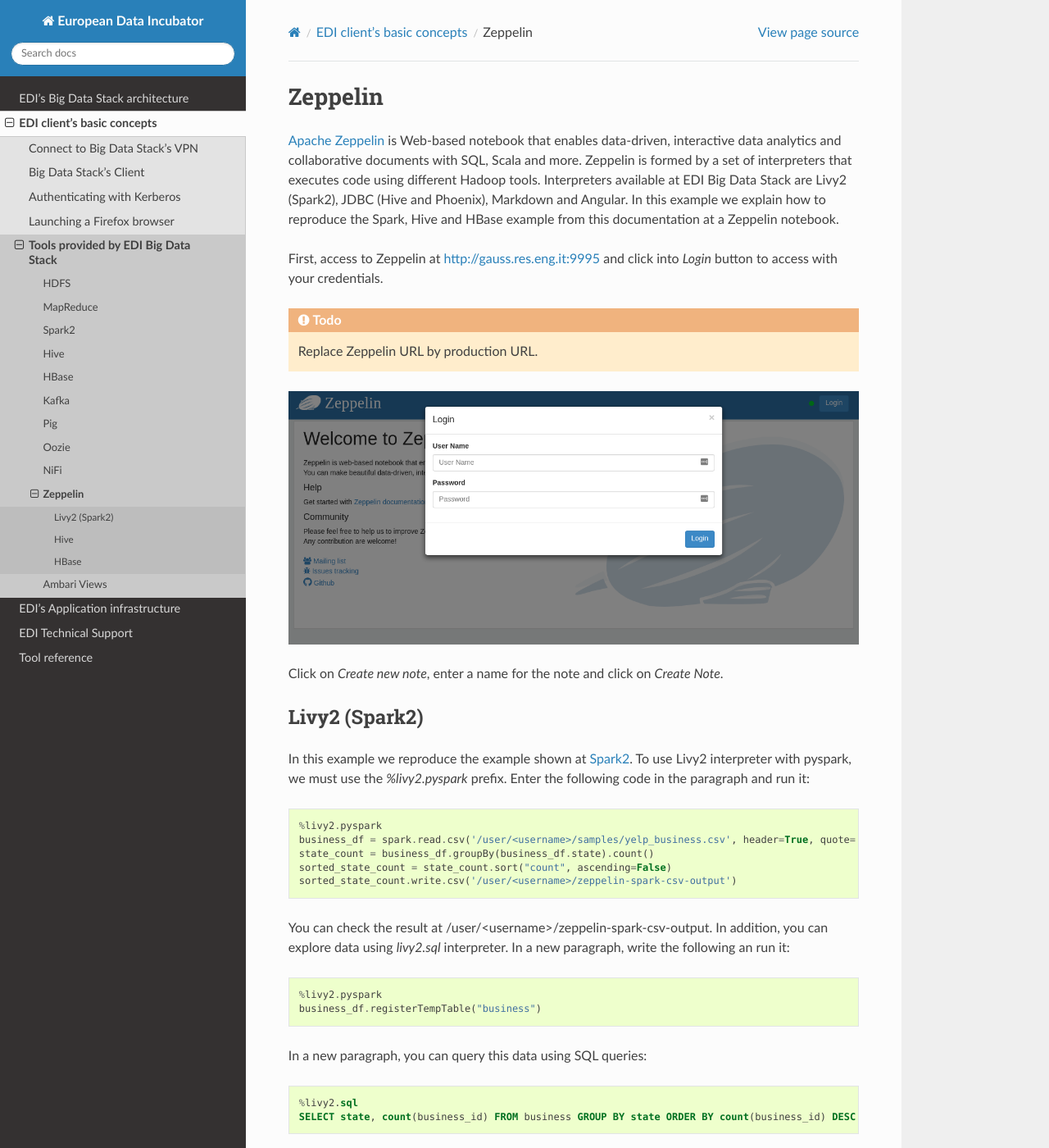
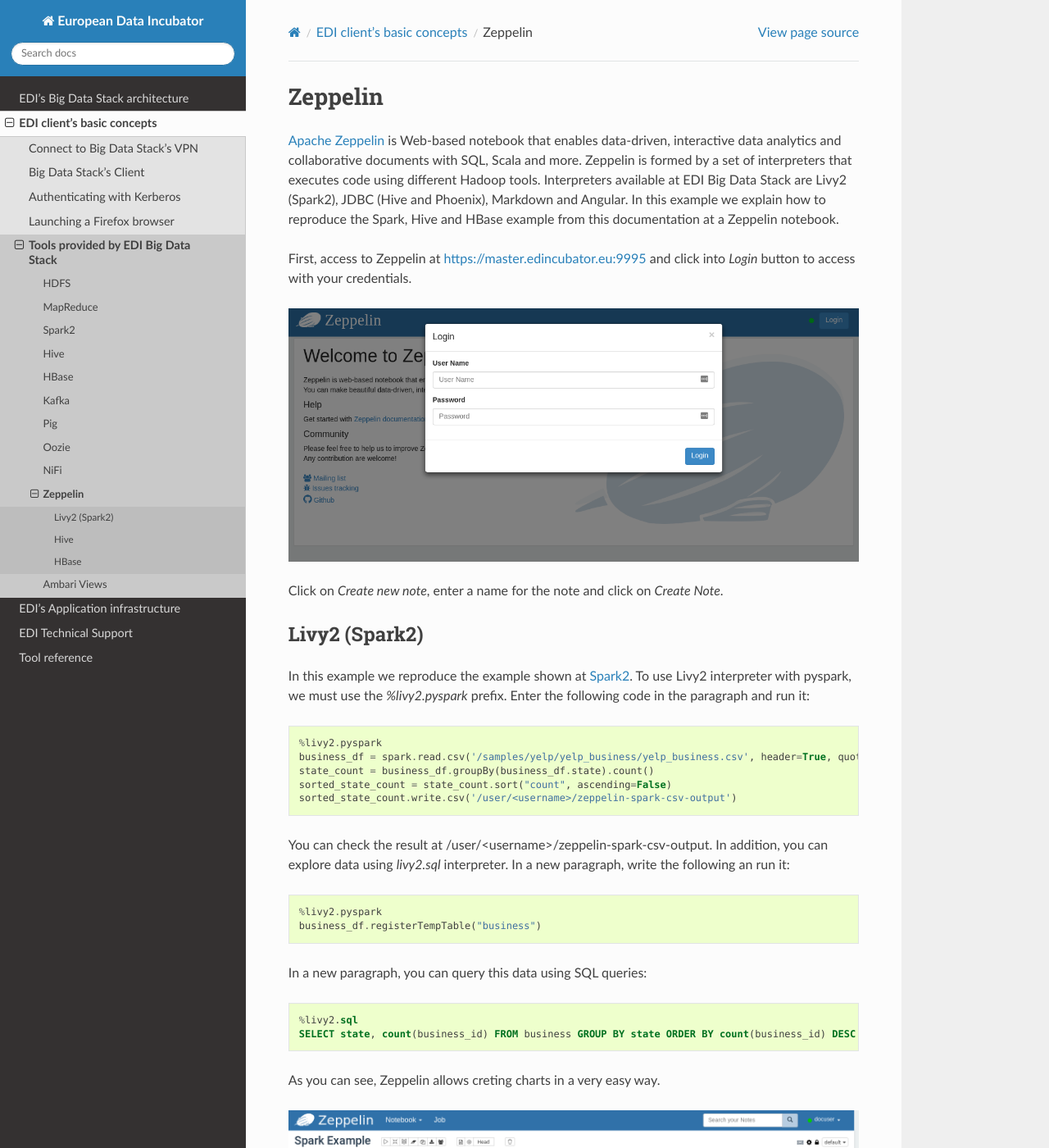
Before and after one commit to edincubator/edi-doc, a Sphinx documentation site: the page built from source/big-data-stack/tools/zeppelin.rst, in a window 1280 px wide and 1400 px high. Shown: the whole window at 82% size. Built offline with Sphinx 7.4.7 and the Read the Docs theme 2.0.0, drawn with Linux system fonts in a browser that asks for light colours.

Commit message:
Updating zeppelin

```diff
--- a/source/big-data-stack/tools/zeppelin.rst
+++ b/source/big-data-stack/tools/zeppelin.rst
@@ -9,12 +9,9 @@
 In this example we explain how to reproduce the Spark, Hive and HBase example
 from this documentation at a Zeppelin notebook.
 
-First, access to Zeppelin at http://gauss.res.eng.it:9995 and click into `Login`
+First, access to Zeppelin at https://master.edincubator.eu:9995 and click into `Login`
 button to access with your credentials.
 
-.. todo::
-
-  Replace Zeppelin URL by production URL.
 
 .. image:: img/zeppelin-login.png
 
@@ -30,7 +27,7 @@
 .. code-block:: python
 
   %livy2.pyspark
-  business_df = spark.read.csv('/user/<username>/samples/yelp_business.csv', header=True, quote='"', escape='"')
+  business_df = spark.read.csv('/samples/yelp/yelp_business/yelp_business.csv', header=True, quote='"', escape='"')
   state_count = business_df.groupBy(business_df.state).count()
   sorted_state_count = state_count.sort("count", ascending=False)
   sorted_state_count.write.csv('/user/<username>/zeppelin-spark-csv-output')
```
